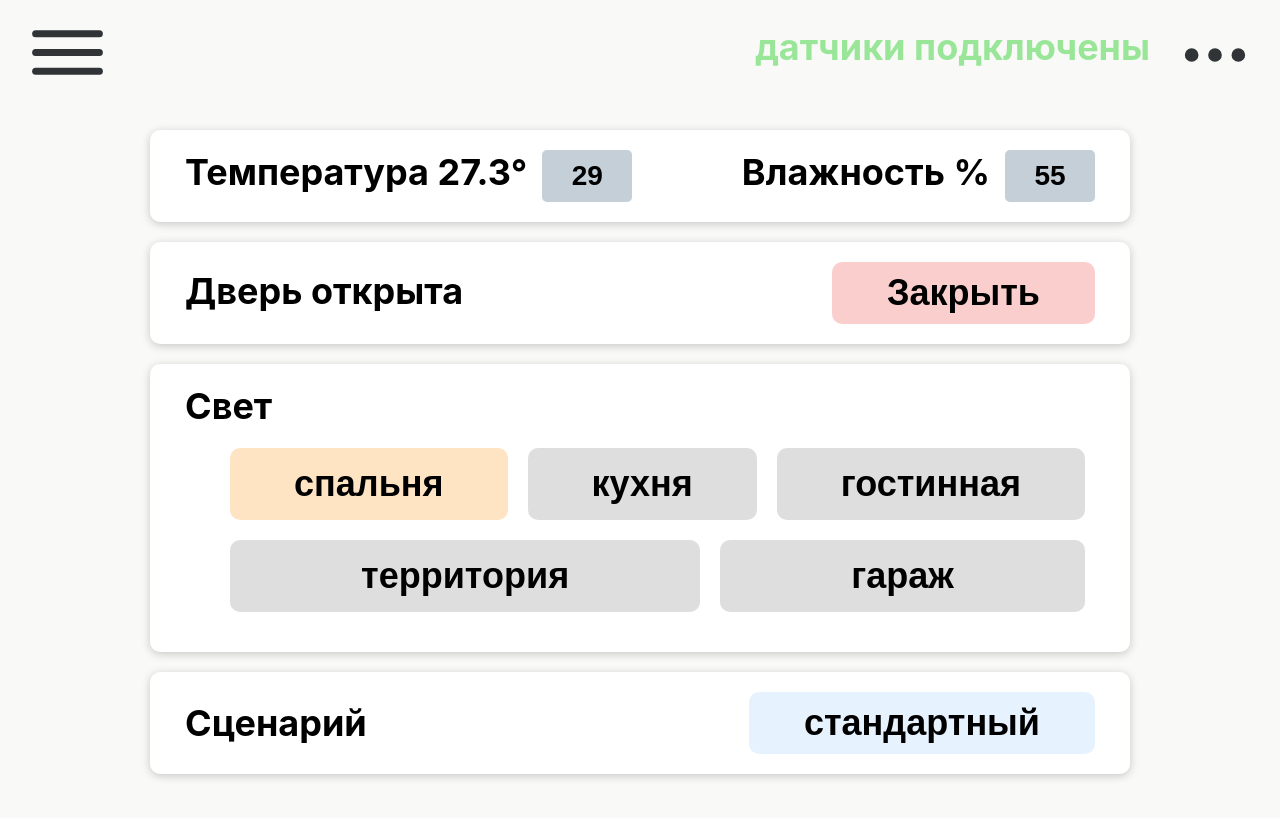
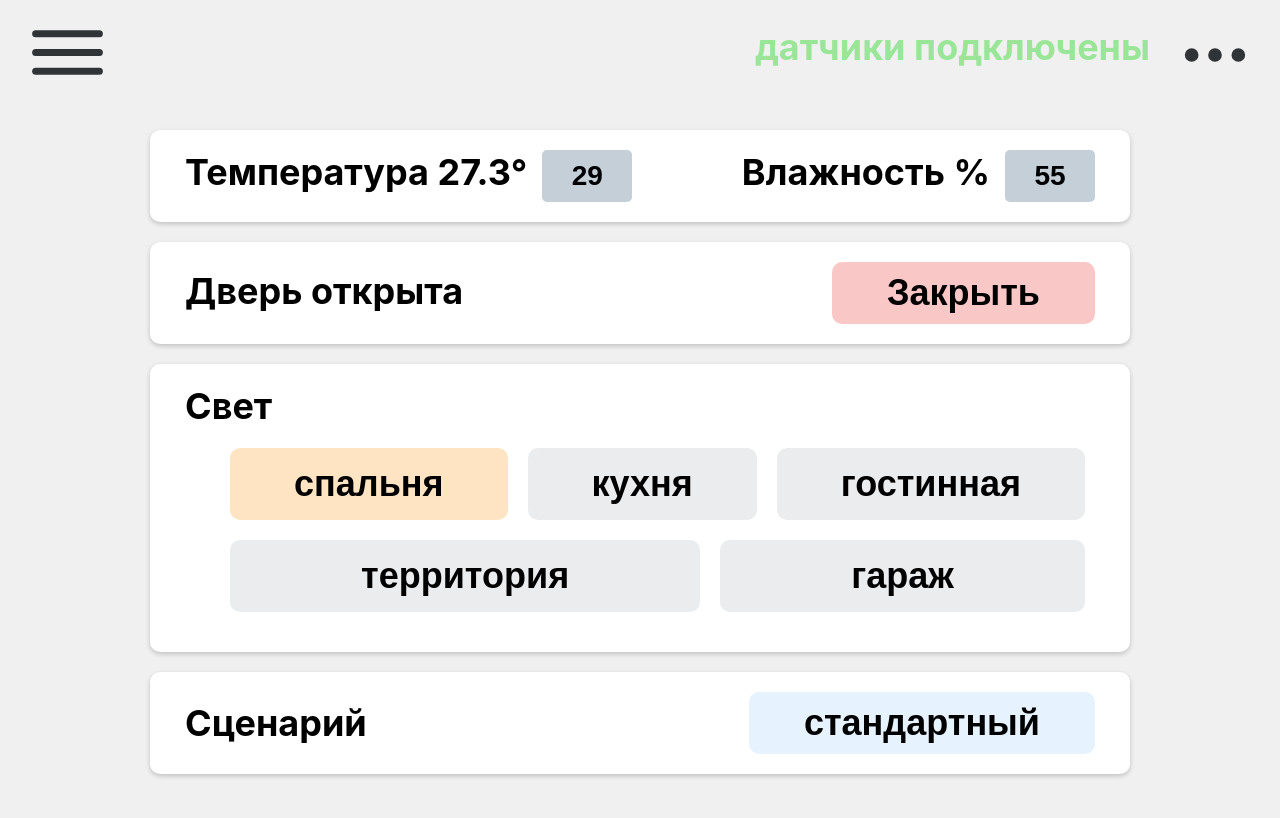
Before and after one commit to arec0000/x-home, a React (Create React App) app in the folder client/: page / in a window 1280 px wide. Shown: the top 818 px of the page. Built offline with nearby package versions, Linux system fonts and the light colour scheme.

Commit message:
client: fix bug with component re-rendering

```diff
--- a/client/src/components/app/App.css
+++ b/client/src/components/app/App.css
@@ -1,5 +1,5 @@
 body {
-    background-color: #F9F9F7;
+    background-color: #F0F0F0;
     padding-top: 15px;
     padding-bottom: 50px;
 }
--- a/client/src/components/app/App.js
+++ b/client/src/components/app/App.js
@@ -85,20 +85,6 @@ class App extends Component {
         this.setState({currentPage: page});
     }
 
-    onClickDoor = () => {
-        this.setState(({doorControl}) => ({
-            doorControl: !doorControl
-        }));
-    }
-
-    onToggleLight = (id) => {
-        this.setState(({lightButtons}) => ({
-            lightButtons: lightButtons.map(item =>
-                item.id === id ? {...item, shine: !item.shine} : item
-            )
-        }))
-    }
-
     // componentDidMount() {
     //     this.connect();
     // }
@@ -123,7 +109,7 @@ class App extends Component {
                     )
                 }
                 break;
-            default:
+            default: //Главная
                 Page = () => {
                     return (
                         <ul className="widgets">
@@ -132,12 +118,10 @@ class App extends Component {
                                 climate={climate}/>
                             <DoorControl
                                 key={2}
-                                doorControl={doorControl}
-                                onClickDoor={this.onClickDoor}/>
+                                doorControl={doorControl}/>
                             <LightControl
                                 key={3}
-                                lightButtons={lightButtons}
-                                onToggleLight={this.onToggleLight}/>
+                                lightButtons={lightButtons}/>
                             <ScenariosControl
                                 key={4}/>
                         </ul>
--- a/client/src/components/door/door.css
+++ b/client/src/components/door/door.css
@@ -16,7 +16,7 @@
     font-size: 36px;
     font-weight: bold;
     border: 0;
-    background-color: rgba(249, 185, 185, .7);
+    background-color: rgba(249, 185, 185, .8);
     border-radius: 10px;
     transition-property: box-shadow, background-color, outline;
     transition-duration: 0.15s;
@@ -27,10 +27,20 @@
     font-size: 36px;
     font-weight: bold;
     border: 0;
-    background-color: rgba(153, 231, 153, .5);
+    background-color: rgba(153, 231, 153, .7);
     border-radius: 10px;
     transition-property: box-shadow, background-color, background-color;
     transition-duration: 0.23s;
+}
+
+.button-status-off:focus {
+    outline: none;
+    box-shadow: 0 2px 15px #C5CFFF;
+}
+
+.button-status-on:focus {
+    outline: none;
+    box-shadow: 0 2px 15px #C5CFFF;
 }
 
 .button-status-off:hover {
@@ -41,14 +51,12 @@
     box-shadow: 0 2px 15px #C5CFFF;
 }
 
-.button-status-off:focus {
-    outline: none;
-    background-color: rgba(153, 231, 153, .75);
+.button-status-off:active {
+    background-color: rgba(153, 231, 153, .85);
     box-shadow: 0 2px 5px #C5CFFF;
 }
 
-.button-status-on:focus {
-    outline: none;
+.button-status-on:active {
     background-color: rgba(249, 185, 185, .9);
     box-shadow: 0 2px 5px #C5CFFF;
 }
--- a/client/src/components/door/door.js
+++ b/client/src/components/door/door.js
@@ -5,6 +5,18 @@ import WidgetGround from "../styled-components/styled-components";
 import './door.css';
 
 class DoorControl extends Component {
+    constructor(props) {
+        super(props);
+        this.state = {
+            doorControl: this.props.doorControl
+        }
+    }
+
+    onClickDoor = () => {
+        this.setState(({doorControl}) => ({
+            doorControl: !doorControl
+        }));
+    }
 
     render() {
 
@@ -12,12 +24,12 @@ class DoorControl extends Component {
             <WidgetGround className="door-control">
                 <span
                     className="door-off-on">
-                    {this.props.doorControl ? "Дверь закрыта" : "Дверь открыта"}
+                    {this.state.doorControl ? "Дверь закрыта" : "Дверь открыта"}
                 </span>
                 <button
-                    className={this.props.doorControl ? "button-status-on" : "button-status-off"}
-                    onClick={this.props.onClickDoor}
-                    >{this.props.doorControl ? "Открыть" : "Закрыть"}
+                    className={this.state.doorControl ? "button-status-on" : "button-status-off"}
+                    onClick={this.onClickDoor}>
+                        {this.state.doorControl ? "Открыть" : "Закрыть"}
                 </button>
             </WidgetGround>
         )
--- a/client/src/components/light/light.css
+++ b/client/src/components/light/light.css
@@ -23,8 +23,8 @@
     padding-right: 20px;
     flex-grow: 1;
     transition-property: box-shadow, background-color, outline;
-    transition-duration: 0.20s;
-    background-color: #DEDEDE;
+    transition-duration: 0.15s;
+    background-color: #EBECEE;
 }
 
 .light-on {
@@ -42,11 +42,21 @@
     transition-duration: 0.15s;
 }
 
+.light-off:focus {
+    outline: none;
+    box-shadow: 0 2px 15px #C5CFFF;
+}
+
+.light-on:focus {
+    outline: none;
+    box-shadow: 0 2px 15px #C5CFFF;
+}
+
 .light-off:hover {
     box-shadow: 0 2px 15px #C5CFFF;
 }
 
-.light-off:focus {
+.light-off:active {
     box-shadow: 0 2px 5px #C5CFFF;
 }
 
@@ -54,9 +64,10 @@
     box-shadow: 0 2px 15px #C5CFFF;
 }
 
- .light-on:focus {
+ .light-on:active {
     box-shadow: 0 2px 5px #C5CFFF;
 }
+
 
 @media (max-width: 830px) {
     .light-control div {
--- a/client/src/components/light/light.js
+++ b/client/src/components/light/light.js
@@ -4,20 +4,32 @@ import WidgetGround from "../styled-components/styled-components";
 
 import './light.css';
 
+class LightControl extends Component {
+    constructor(props) {
+        super(props);
+        this.state = {
+            lightButtons: this.props.lightButtons
+        }
+    }
 
-class LightControl extends Component {
+    onToggleLight = (id) => {
+        this.setState(({lightButtons}) => ({
+            lightButtons: lightButtons.map(item =>
+                item.id === id ? {...item, shine: !item.shine} : item
+            )
+        }))
+    }
+
     render() {
-        const {lightButtons} = this.props;
 
-        const buttons = lightButtons.map(item => {
+        const buttons = this.state.lightButtons.map(item => {
             const clazz = item.shine ? 'light-on' : 'light-off';
-
             return (
                 <button
                     className={clazz}
                     type="button"
                     key={item.id}
-                    onClick={() => this.props.onToggleLight(item.id)}>
+                    onClick={() => this.onToggleLight(item.id)}>
                     {item.name}
                 </button>
             )
--- a/client/src/components/scenarios/scenarios.css
+++ b/client/src/components/scenarios/scenarios.css
@@ -18,7 +18,7 @@
 }
 
 .scenarios-control button:hover {
-    box-shadow: 0 2px 15px #C5CFFF;
+    box-shadow: 0 2px 10px rgba(197, 207, 255, .7);
 }
 
 .scenarios-control button:focus {
--- a/client/src/components/styled-components/styled-components.js
+++ b/client/src/components/styled-components/styled-components.js
@@ -4,7 +4,7 @@ const WidgetGround = styled.li`
     margin: 0 auto 20px auto;
     padding: 20px 35px 20px 35px;
     border-radius: 10px;
-    box-shadow: 0 2px 10px rgba(0, 0, 0, .20);
+    box-shadow: 0 2px 5px rgba(0, 0, 0, .2);
     background-color: white;
     outline: white;
     list-style: none;
@@ -13,7 +13,7 @@ const WidgetGround = styled.li`
 
     &:hover {
         outline: 1px solid white;
-        box-shadow: 0 2px 10px #C5CFFF;
+        box-shadow: 0 2px 13px #C5CFFF;
     }
 
     @media (max-width: 410px) {
```
